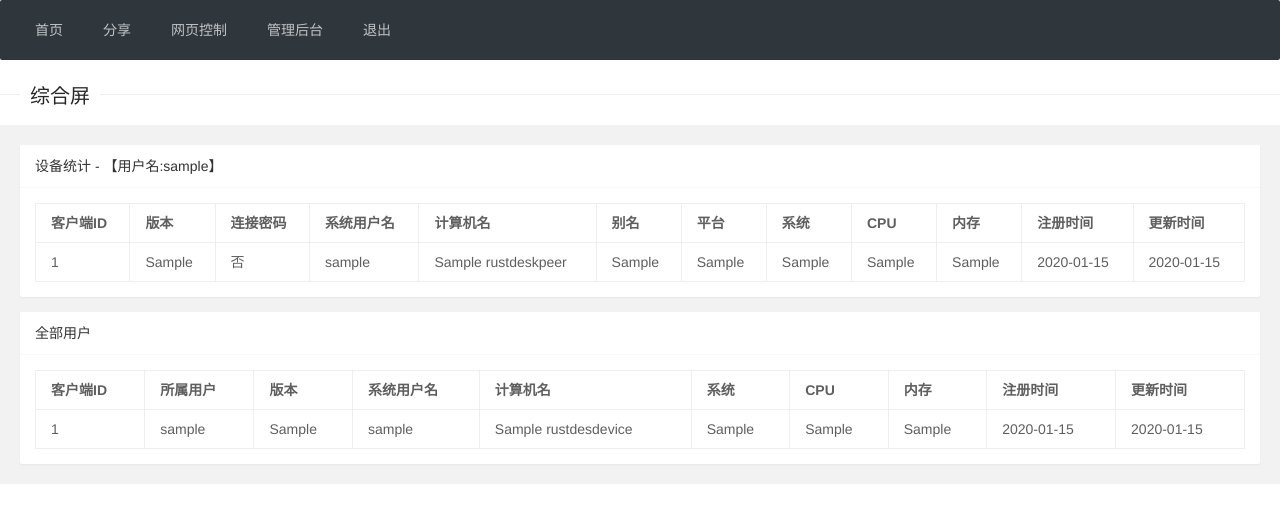
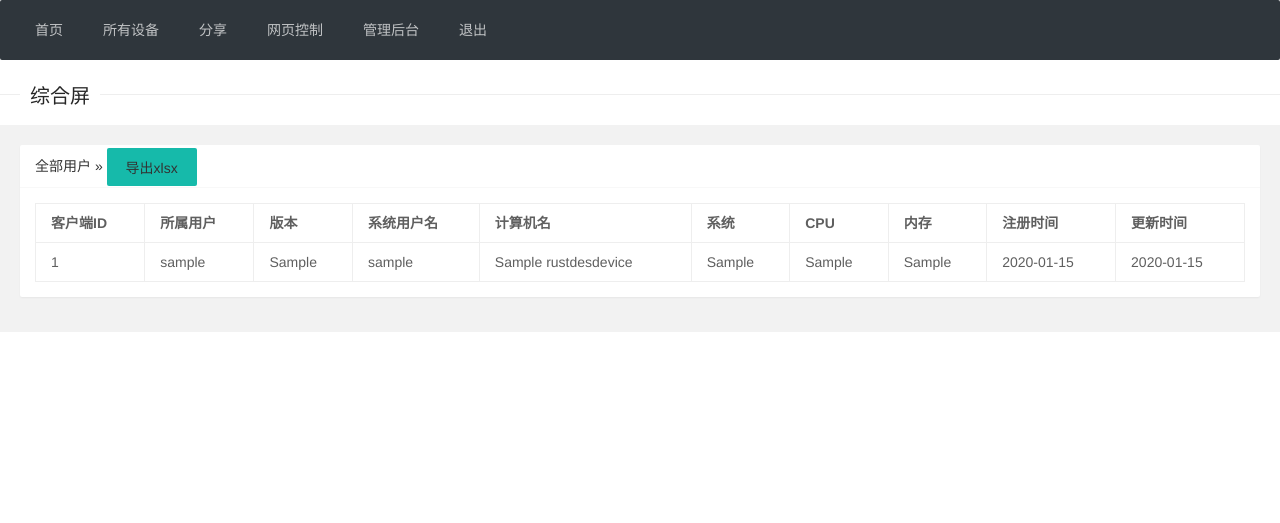
Before and after one commit to kingmo888/rustdesk-api-server, a Django app: page /api/work?show_type=admin in a window 1280 px wide. Shown: the top 523 px of the page. Run offline with Django 3.2, Linux system fonts and the light colour scheme; a user stored in the database is signed in; tables that the repository leaves empty hold one stand-in row (values such as "Sample post").

Commit message:
分离管理员设备页面、增加分页、增加excel导出。

```diff
--- a/api/templates/base.html
+++ b/api/templates/base.html
@@ -28,6 +28,10 @@
 
     <ul class="layui-nav">
         <li class="layui-nav-item"><a href="/">首页</a></li>
+        {% if u.is_admin %}
+        <li class="layui-nav-item"><a href="/api/work?show_type=admin">所有设备</a>
+        </li>
+        {% endif %}
         <li class="layui-nav-item"><a href="/api/share">分享</a></li>
         <li class="layui-nav-item"><a href="/webui" target="_blank">网页控制</a></li>
 
--- a/api/templates/show_work.html
+++ b/api/templates/show_work.html
@@ -4,6 +4,7 @@
 {% block content %}
 <div style="padding: 20px; background-color: #F2F2F2;">
   <div class="layui-row layui-col-space15">
+    {% if not show_all %}
     <div class="layui-col-md15">
       <div class="layui-card">
         <div class="layui-card-header">设备统计 - 【用户名:{{u.username}}】</div>
@@ -26,7 +27,7 @@
               </tr>
             </thead>
             <tbody>
-              {% for one in single_info %}
+              {% for one in page_obj %}
               <tr>
                 <td>{{one.rid}} </td>
                 <td>{{one.version}}</td>
@@ -47,11 +48,32 @@
         </div>
       </div>
     </div>
+    <div class="layui-col-md4 layui-col-md-offset4">
+      <span class="step-links">
+          {% if page_obj.has_previous %}
+              <button class="layui-btn" ><a href="?page=1">&laquo; 首页</a></button>
+              <button class="layui-btn" ><a href="?page={{ page_obj.previous_page_number }}">上一页</a></button>
+          {% endif %}
+          {% if page_obj.paginator.num_pages > 1 %}
+          <span class="current">
+              页码 {{ page_obj.number }} / {{ page_obj.paginator.num_pages }}
+          </span>
+          {% endif %}
+          {% if page_obj.has_next %}
+              <button class="layui-btn" > <a href="?page={{ page_obj.next_page_number }}">下一页</a></button>
+              <button class="layui-btn" ><a href="?page={{ page_obj.paginator.num_pages }}">尾页 &raquo;</a></button>
+          {% endif %}
+      </span>
+  </div>
+    {% endif %}
 
-    {% if u.is_admin %}
+
+    {% if u.is_admin and show_all %}
     <div class="layui-col-md15">
       <div class="layui-card">
-        <div class="layui-card-header">全部用户</div>
+        <div class="layui-card-header">全部用户 &raquo;
+          <div class="layui-btn" ><a href="/api/down_peers">导出xlsx</a></div>
+        </div>
         <div class="layui-card-body">
           <table class="layui-table">
             <thead>
@@ -70,7 +92,7 @@
             </thead>
             <tbody>
 
-              {% for one in all_info %}
+              {% for one in page_obj %}
               <tr>
                 <td>{{one.rid}} </td>
                 <td>{{one.rust_user}} </td>
@@ -89,7 +111,27 @@
         </div>
       </div>
     </div>
+    <div class="layui-col-md4 layui-col-md-offset4">
+      <span class="step-links">
+          {% if page_obj.has_previous %}
+              <button class="layui-btn" ><a href="?show_type=admin&page=1">&laquo; 首页</a></button>
+              <button class="layui-btn" ><a href="?show_type=admin&page={{ page_obj.previous_page_number }}">上一页</a></button>
+          {% endif %}
+          {% if page_obj.paginator.num_pages > 1 %}
+          <span class="current">
+              页码 {{ page_obj.number }} / {{ page_obj.paginator.num_pages }}
+          </span>
+          {% endif %}
+          {% if page_obj.has_next %}
+              <button class="layui-btn" > <a href="?show_type=admin&page={{ page_obj.next_page_number }}">下一页</a></button>
+              <button class="layui-btn" ><a href="?show_type=admin&page={{ page_obj.paginator.num_pages }}">尾页 &raquo;</a></button>
+          {% endif %}
+      </span>
+  </div>
     {% endif %}
+
+
+
 
   </div>
 </div>
--- a/api/urls.py
+++ b/api/urls.py
@@ -18,6 +18,7 @@ urlpatterns = [
     url(r'^heartbeat',views.heartbeat),
     #url(r'^register',views.register),
     url(r'^user_action',views.user_action),  # 前端
-    url(r'^work',views.work),  # 前端
-    url(r'^share',views.share),  # 前端
+    url(r'^work',views.work),                # 前端
+    url(r'^down_peers$',views.down_peers),   # 前端
+    url(r'^share',views.share),              # 前端
     ]
--- a/api/views_front.py
+++ b/api/views_front.py
@@ -8,6 +8,8 @@ from django.contrib.auth.decorators import login_required
 from django.contrib import auth
 from api.models import RustDeskPeer, RustDesDevice, UserProfile, ShareLink
 from django.forms.models import model_to_dict
+from django.core.paginator import Paginator
+from django.http import HttpResponse
 
 from itertools import chain
 from django.db.models.fields import DateTimeField, DateField, CharField, TextField
@@ -17,6 +19,9 @@ import json
 import time
 import hashlib
 import sys
+
+from io import BytesIO
+import xlwt
 
 salt = 'xiaomo'
 EFFECTIVE_SECONDS = 7200
@@ -213,16 +218,44 @@ def get_all_info():
 
 @login_required(login_url='/api/user_action?action=login')
 def work(request):
-
     username = request.user
     u = UserProfile.objects.get(username=username)
-    single_info = get_single_info(u.id)
+
+    show_type = request.GET.get('show_type', '')
+    show_all = True if show_type == 'admin' and u.is_admin else False
+    paginator = Paginator(get_all_info(), 15) if show_type == 'admin' and u.is_admin else Paginator(get_single_info(u.id), 15)
+    page_number = request.GET.get('page')
+    page_obj = paginator.get_page(page_number)
+    return render(request, 'show_work.html', {'u':u, 'show_all':show_all, 'page_obj':page_obj})
+
+@login_required(login_url='/api/user_action?action=login')
+def down_peers(request):
+    username = request.user
+    u = UserProfile.objects.get(username=username)
+
+    if not u.is_admin:
+        print(u.is_admin)
+        return HttpResponseRedirect('/api/work')
 
     all_info = get_all_info()
-    print(all_info)
+    f = xlwt.Workbook(encoding='utf-8')
+    sheet1 = f.add_sheet(u'设备信息表', cell_overwrite_ok=True)
+    all_fields = [x.name for x in RustDesDevice._meta.get_fields()]
+    all_fields.append('rust_user')
+    for i, one in enumerate(all_info):
+        for j, name in enumerate(all_fields):
+            if i == 0:
+                # 写入列名
+                sheet1.write(i, j, name)
+            sheet1.write(i+1, j, one.get(name, '-'))
 
-    return render(request, 'show_work.html', {'single_info':single_info, 'all_info':all_info, 'u':u})
-
+    sio = BytesIO()
+    f.save(sio)
+    sio.seek(0)
+    response = HttpResponse(sio.getvalue(), content_type='application/vnd.ms-excel')
+    response['Content-Disposition'] = 'attachment; filename=DeviceInfo.xls'
+    response.write(sio.getvalue())
+    return response
 
 def check_sharelink_expired(sharelink):
     now = datetime.datetime.now()
```
Also changed, not shown: README.md, db/db.sqlite3, 1 other file.
